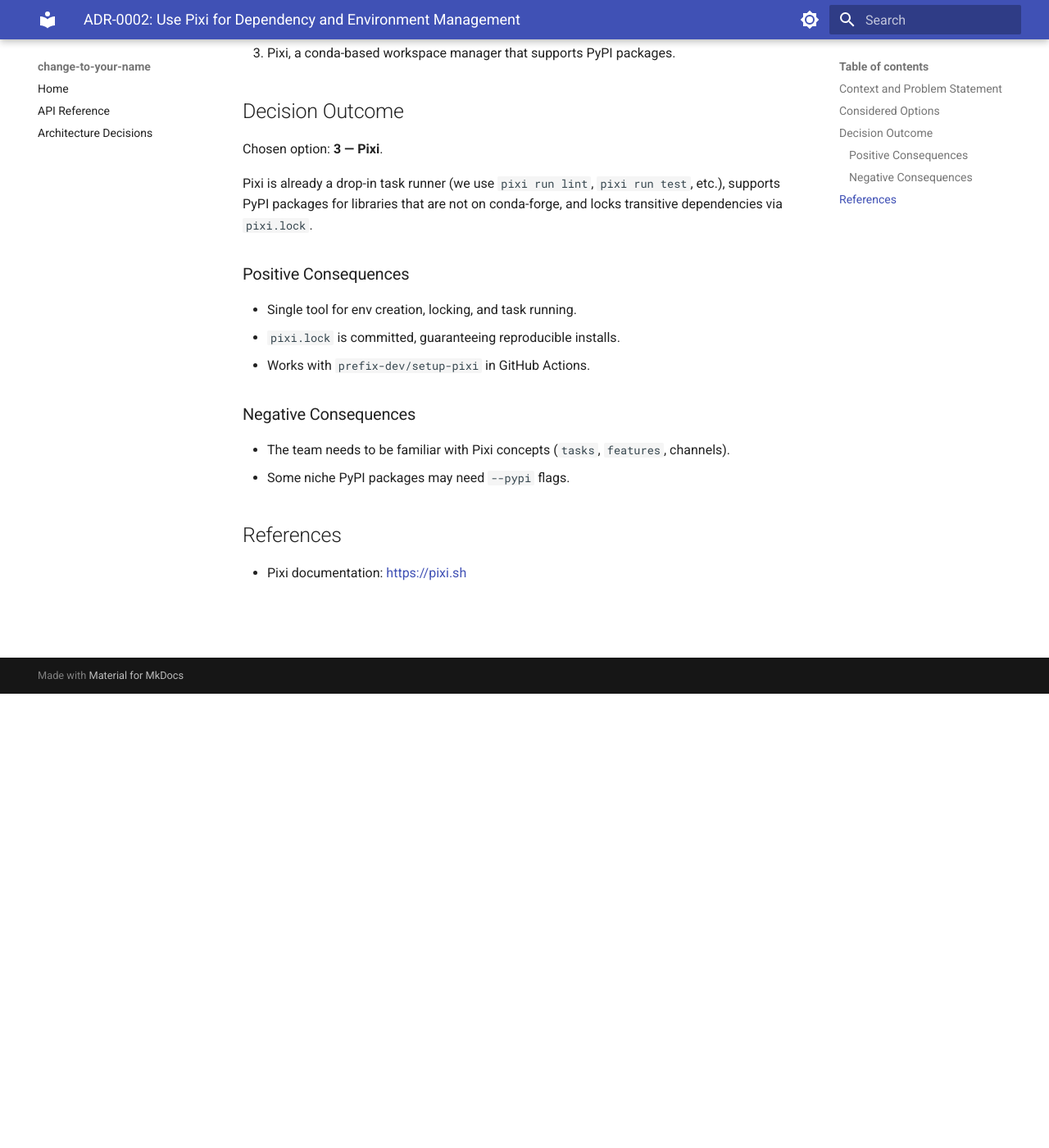
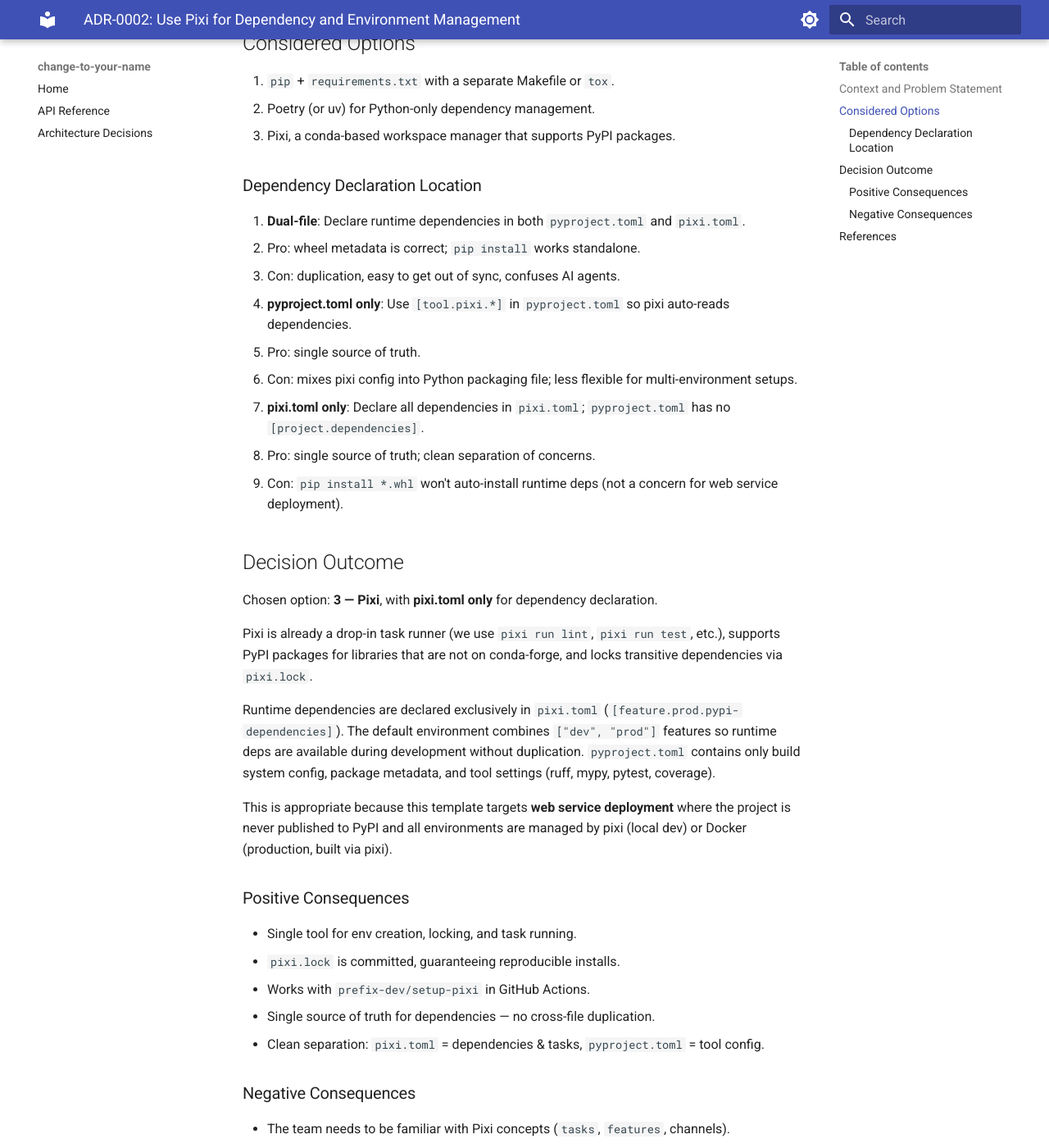
Before and after one commit to aashen1/ash-python-template, an MkDocs documentation site: the page built from docs/adr/harness/0002-use-pixi-for-dependency-management.md, in a window 1280 px wide and 1400 px high, scrolled down 554 px. Shown: the whole window at 82% size. Built offline with MkDocs 1.6.1 and Material for MkDocs 9.7.7, drawn with Linux system fonts in a browser that asks for light colours; some of the changed text lies outside the part shown.

Commit message:
docs: update docs

```diff
--- a/docs/adr/harness/0002-use-pixi-for-dependency-management.md
+++ b/docs/adr/harness/0002-use-pixi-for-dependency-management.md
@@ -9,32 +10,66 @@
 that also doubles as a task runner for linting, testing, and documentation
 builds. Existing options include `pip + venv`, Poetry, uv, and Pixi.
 
+Additionally, we need to decide where to declare runtime dependencies:
+`pyproject.toml [project.dependencies]`, `pixi.toml`, or both.
+
 ## Considered Options
 
 1. `pip` + `requirements.txt` with a separate Makefile or `tox`.
 2. Poetry (or uv) for Python-only dependency management.
 3. Pixi, a conda-based workspace manager that supports PyPI packages.
 
+### Dependency Declaration Location
+
+1. **Dual-file**: Declare runtime dependencies in both `pyproject.toml` and `pixi.toml`.
+   - Pro: wheel metadata is correct; `pip install` works standalone.
+   - Con: duplication, easy to get out of sync, confuses AI agents.
+2. **pyproject.toml only**: Use `[tool.pixi.*]` in `pyproject.toml` so pixi auto-reads dependencies.
+   - Pro: single source of truth.
+   - Con: mixes pixi config into Python packaging file; less flexible for multi-environment setups.
+3. **pixi.toml only**: Declare all dependencies in `pixi.toml`; `pyproject.toml` has no `[project.dependencies]`.
+   - Pro: single source of truth; clean separation of concerns.
+   - Con: `pip install *.whl` won't auto-install runtime deps (not a concern for web service deployment).
+
 ## Decision Outcome
 
-Chosen option: **3 — Pixi**.
+Chosen option: **3 — Pixi**, with **pixi.toml only** for dependency declaration.
 
 Pixi is already a drop-in task runner (we use `pixi run lint`, `pixi run
 test`, etc.), supports PyPI packages for libraries that are not on
 conda-forge, and locks transitive dependencies via `pixi.lock`.
+
+Runtime dependencies are declared exclusively in `pixi.toml`
+(`[feature.prod.pypi-dependencies]`). The default environment combines
+`["dev", "prod"]` features so runtime deps are available during development
+without duplication. `pyproject.toml` contains only build system config,
+package metadata, and tool settings (ruff, mypy, pytest, coverage).
+
+This is appropriate because this template targets **web service deployment**
+where the project is never published to PyPI and all environments are
+managed by pixi (local dev) or Docker (production, built via pixi).
 
 ### Positive Consequences
 
 - Single tool for env creation, locking, and task running.
 - `pixi.lock` is committed, guaranteeing reproducible installs.
 - Works with `prefix-dev/setup-pixi` in GitHub Actions.
+- Single source of truth for dependencies — no cross-file duplication.
+- Clean separation: `pixi.toml` = dependencies & tasks, `pyproject.toml` = tool config.
 
 ### Negative Consequences
 
 - The team needs to be familiar with Pixi concepts (`tasks`, `features`,
   channels).
 - Some niche PyPI packages may need `--pypi` flags.
+- `pip install *.whl` won't auto-install runtime deps (acceptable for
+  web service deployment; would need to add `[project.dependencies]` if
+  publishing to PyPI).
+- If `pixi-build-python`'s automatic PyPI dependency mapping stabilizes
+  in the future, we may reconsider using `pyproject.toml` as the single
+  source instead.
 
 ## References
 
 - Pixi documentation: <https://pixi.sh>
+- pixi-build-python automatic mapping: <https://pixi.prefix.dev/latest/build/backends/pixi-build-python/#automatic-pypi-dependency-mapping>
--- a/pyproject.toml
+++ b/pyproject.toml
@@ -11,10 +11,6 @@
 license = "MIT"
 license-files = ["LICENSE"]
 readme = "README.md"
-# dependencies = [
-#     "pydantic-settings>=2.14.1,<3",
-#     "structlog>=25.5.0,<26",
-# ]
 keywords = []
 classifiers = [
     "Development Status :: 3 - Alpha",
```
Also changed, not shown: other parts of docs/adr/harness/0002-use-pixi-for-dependency-management.md (+1 -0 lines), CLAUDE.md (+2 -2 lines).
